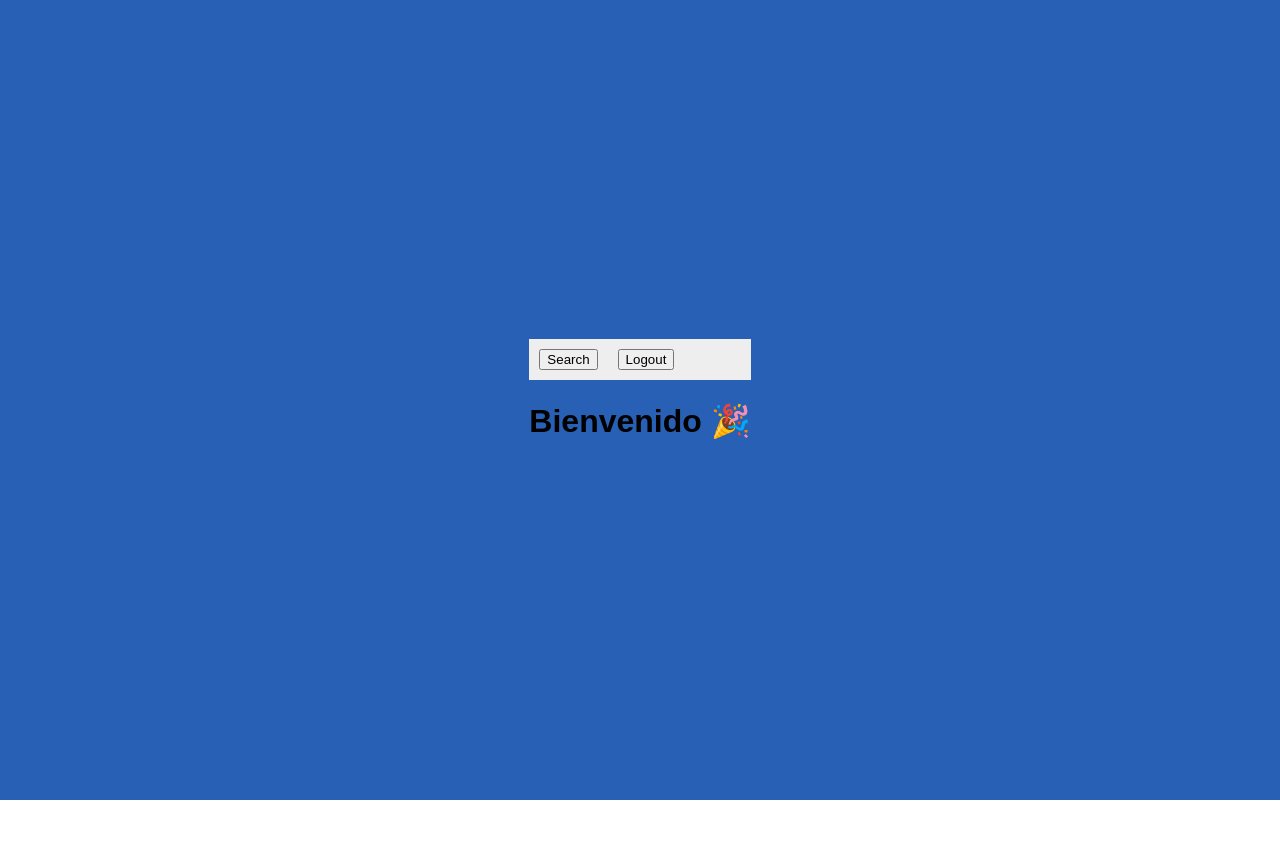
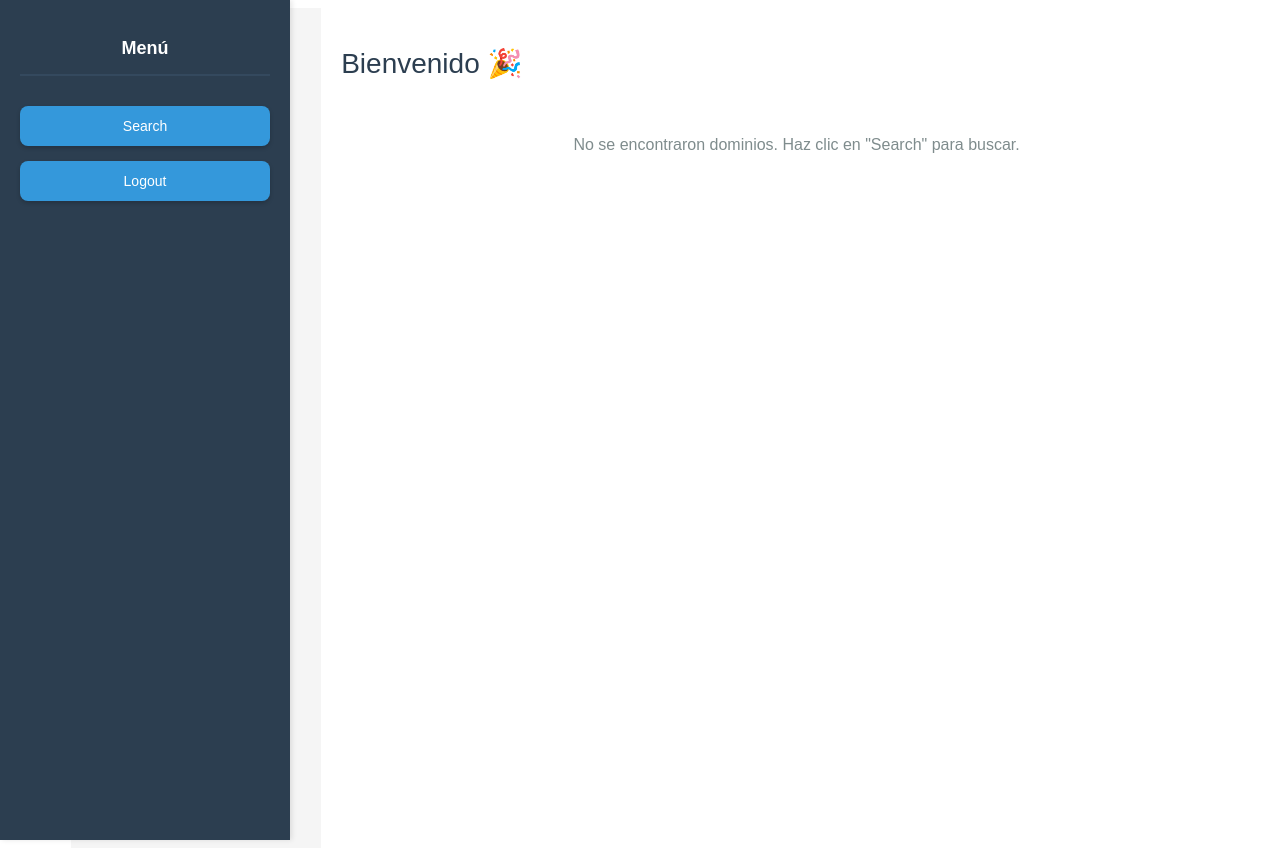
Before and after one commit to guillermoluisc/prog_4_ract_practice, a React (Vite) app: page /home in a window 1280 px wide. Before the commit the page ends 800 px from the top, so only its background shows below. Built offline with nearby package versions, Linux system fonts and the light colour scheme; sample sign-in values are in the browser's storage.

Commit message:
feature: panel and spinner

```diff
--- /dev/null
+++ b/src/components/DomainList.jsx
@@ -0,0 +1,108 @@
+// DomainList.js
+import React from 'react';
+
+function DomainList({ domains, isLoading }) {
+  if (isLoading) {
+    return (
+      <div style={styles.loadingContainer}>
+        <p style={styles.loadingText}>Cargando dominios...</p>
+      </div>
+    );
+  }
+
+  if (!domains || domains.length === 0) {
+    return (
+      <div style={styles.emptyContainer}>
+        <p style={styles.emptyText}>No se encontraron dominios. Haz clic en "Search" para buscar.</p>
+      </div>
+    );
+  }
+
+  return (
+    <div style={styles.container}>
+      <h2 style={styles.title}>Dominios Encontrados ({domains.length})</h2>
+      <div style={styles.grid}>
+        {domains.map((domain) => (
+          <div key={domain.id} style={styles.card}>
+            <div style={styles.cardContent}>
+              <div>
+                <h3 style={styles.domainName}>
+                  {domain.name}
+                </h3>
+                <p style={styles.domainInfo}>
+                  <strong>Código:</strong> {domain.code}
+                </p>
+                <p style={styles.domainInfo}>
+                  <strong>ID:</strong> {domain.id}
+                </p>
+              </div>
+            </div>
+          </div>
+        ))}
+      </div>
+    </div>
+  );
+}
+
+export default DomainList;
+
+const styles = {
+  container: {
+    padding: '20px'
+  },
+  title: {
+    color: '#2c3e50',
+    fontSize: '24px',
+    fontWeight: '500',
+    marginBottom: '20px',
+    borderBottom: '2px solid #3498db',
+    paddingBottom: '10px'
+  },
+  grid: {
+    display: 'grid',
+    gap: '15px',
+    marginTop: '20px'
+  },
+  card: {
+    border: '1px solid #ddd',
+    borderRadius: '8px',
+    padding: '15px',
+    backgroundColor: '#f9f9f9',
+    boxShadow: '0 2px 4px rgba(0,0,0,0.1)',
+    transition: 'transform 0.2s ease, box-shadow 0.2s ease',
+    cursor: 'pointer'
+  },
+  cardContent: {
+    display: 'flex',
+    justifyContent: 'space-between',
+    alignItems: 'center'
+  },
+  domainName: {
+    margin: '0 0 8px 0',
+    color: '#2c3e50',
+    fontSize: '18px',
+    fontWeight: '600'
+  },
+  domainInfo: {
+    margin: '5px 0 0 0',
+    color: '#666',
+    fontSize: '14px'
+  },
+  loadingContainer: {
+    padding: '20px',
+    textAlign: 'center'
+  },
+  loadingText: {
+    color: '#3498db',
+    fontSize: '16px',
+    fontStyle: 'italic'
+  },
+  emptyContainer: {
+    padding: '20px',
+    textAlign: 'center'
+  },
+  emptyText: {
+    color: '#7f8c8d',
+    fontSize: '16px'
+  }
+};
--- a/src/components/Home.jsx
+++ b/src/components/Home.jsx
@@ -1,22 +1,155 @@
+// Home.js
 import { useNavigate } from "react-router-dom";
+import { useState } from "react";
+import DomainList from './DomainList'; // Importa el componente
+import Spinner from "./Snipper";
 
 function Home() {
   const navigate = useNavigate();
+  const [domains, setDomains] = useState([]); // Estado para los dominios
+  const [isLoading, setIsLoading] = useState(false); // Estado para loading
 
   const handleLogout = () => {
-    localStorage.removeItem("token");
+    // Elimina el token del estado también al hacer logout
+    setDomains([]);
     navigate("/");
   };
 
+  const handleSearch = async () => {
+    const token = localStorage.getItem("token");
+    setIsLoading(true); // Activar loading
+
+    try {
+      const response = await fetch("http://localhost:91/domains", {
+        method: "GET",
+        headers: {
+          "Content-Type": "application/json",
+          "x-api-key": token,
+        },
+      });
+
+      if (!response.ok) {
+        localStorage.removeItem("token");
+        navigate("/");
+        alert("Sesión expirada o token inválido. Vuelve a iniciar sesión.");
+        return;
+      }
+
+      const data = await response.json();
+      console.log("Resultados:", data);
+
+      // Actualizar el estado con los dominios recibidos
+      // Asumiendo que la estructura es { data: Array }
+      setDomains(data.data || data); // Usar data.data si existe, sino usar data directamente
+
+    } catch (error) {
+      console.error("Error en search:", error);
+      alert("No se pudo conectar al servidor");
+      setDomains([]); // Limpiar dominios en caso de error
+    } finally {
+      setIsLoading(false); // Desactivar loading
+    }
+  };
+
   return (
-    <div>
-      <nav style={{ display: "flex", gap: "20px", padding: "10px", background: "#eee" }}>
-        <button onClick={() => alert("Search pendiente...")}>Search</button>
-        <button onClick={handleLogout}>Logout</button>
-      </nav>
-      <h1>Bienvenido 🎉</h1>
+    <div style={styles.container}>
+      <div style={styles.sidebar}>
+        <h3 style={styles.sidebarTitle}>Menú</h3>
+        <div style={styles.buttonContainer}>
+          <button
+            onClick={handleSearch}
+            disabled={isLoading}
+            style={styles.button}
+          >
+            {isLoading ? "Buscando..." : "Search"}
+          </button>
+          <button
+            onClick={handleLogout}
+            style={styles.button}
+          >
+            Logout
+          </button>
+        </div>
+      </div>
+
+      <div style={styles.mainContent}>
+        <h1 style={styles.welcomeTitle}>Bienvenido 🎉</h1>
+        {isLoading && <Spinner  styles={styles} />}
+        <DomainList domains={domains} isLoading={isLoading} />
+      </div>
     </div>
   );
 }
 
 export default Home;
+
+const styles = {
+  container: {
+    display: 'flex',
+    minHeight: '100vh',
+    backgroundColor: '#f5f5f5'
+  },
+  sidebar: {
+    width: '250px',
+    backgroundColor: '#2c3e50',
+    padding: '20px',
+    boxShadow: '2px 0 5px rgba(0,0,0,0.1)',
+    position: 'fixed',
+    height: '100vh',
+    left: 0,
+    top: 0
+  },
+  sidebarTitle: {
+    color: '#ffffff',
+    marginBottom: '30px',
+    fontSize: '18px',
+    fontWeight: '600',
+    textAlign: 'center',
+    borderBottom: '2px solid #34495e',
+    paddingBottom: '15px'
+  },
+  buttonContainer: {
+    display: 'flex',
+    flexDirection: 'column',
+    gap: '15px'
+  },
+  button: {
+    padding: '12px 16px',
+    backgroundColor: '#3498db',
+    color: 'white',
+    border: 'none',
+    borderRadius: '8px',
+    cursor: 'pointer',
+    fontSize: '14px',
+    fontWeight: '500',
+    transition: 'all 0.3s ease',
+    boxShadow: '0 2px 4px rgba(0,0,0,0.2)'
+  },
+  mainContent: {
+    marginLeft: '250px',
+    padding: '20px',
+    flex: 1,
+    backgroundColor: '#ffffff',
+    minHeight: '100vh'
+  },
+  welcomeTitle: {
+    color: '#2c3e50',
+    marginBottom: '20px',
+    fontSize: '28px',
+    fontWeight: '300'
+  },
+  overlay: {
+    display: 'flex',
+    justifyContent: 'center',
+    alignItems: 'center',
+    marginTop: '20px',
+  },
+  spinner: {
+    width: '30px',
+    height: '30px',
+    border: '4px solid #f3f3f3',
+    borderTop: '4px solid #3498db',
+    borderRadius: '50%',
+    animation: 'spin 1s linear infinite'
+  },
+};
--- a/src/components/Login.jsx
+++ b/src/components/Login.jsx
@@ -62,31 +62,41 @@ function Login() {
   };
 
   return (
-    <div style={ styles.nav }>
-      <h2>Login</h2>
+    <div style={styles.container}>
+      <div style={styles.loginCard}>
+        <div style={styles.header}>
+          <h2 style={styles.title}>Iniciar Sesión</h2>
+          <p style={styles.subtitle}>Accede a tu cuenta</p>
+        </div>
+
         <form onSubmit={handleSubmit} style={styles.form}>
-        <div>
+          <div style={styles.inputGroup}>
             <input
               type="email"
               placeholder="Email"
               value={email}
-            //cuando cambia el input setea en la variable email el valor e.target.value (el target es el apuntado)
               onChange={(e) => setEmail(e.target.value)}
+              style={styles.input}
               required
             />
           </div>
-        <div>
+
+          <div style={styles.inputGroup}>
             <input
               type="password"
               placeholder="Contraseña"
               value={password}
-            //lo mismo ocurre con el password
               onChange={(e) => setPassword(e.target.value)}
+              style={styles.input}
               required
             />
           </div>
-        <button type="submit">Entrar</button>
+
+          <button type="submit" style={styles.button}>
+            Entrar
+          </button>
         </form>
+      </div>
     </div>
   );
 }
@@ -94,18 +104,68 @@ return (
 export default Login;
 
 const styles = {
-  nav: {
+  container: {
     display: "flex",
-    flexDirection: "column",
     justifyContent: "center",
     alignItems: "center",
-    height: "100vh",
-    color: "#c7b22fff",
+    minHeight: "100vh",
+    backgroundColor: "#f5f5f5",
+    padding: "20px"
+  },
+  loginCard: {
+    backgroundColor: "#ffffff",
+    borderRadius: "12px",
+    boxShadow: "0 4px 20px rgba(0,0,0,0.1)",
+    padding: "40px",
+    width: "100%",
+    maxWidth: "400px",
+    textAlign: "center"
+  },
+  header: {
+    marginBottom: "30px"
+  },
+  title: {
+    color: "#2c3e50",
+    fontSize: "28px",
+    fontWeight: "600",
+    margin: "0 0 8px 0"
+  },
+  subtitle: {
+    color: "#7f8c8d",
+    fontSize: "16px",
+    margin: "0",
+    fontWeight: "400"
   },
   form: {
     display: "flex",
     flexDirection: "column",
-    alignItems: "center",
-    gap: "10px",
+    gap: "20px"
   },
+  inputGroup: {
+    display: "flex",
+    flexDirection: "column"
+  },
+  input: {
+    padding: "15px",
+    fontSize: "16px",
+    border: "2px solid #ecf0f1",
+    borderRadius: "8px",
+    backgroundColor: "#ffffff",
+    color: "#2c3e50",
+    transition: "all 0.3s ease",
+    outline: "none"
+  },
+  button: {
+    padding: "15px",
+    fontSize: "16px",
+    fontWeight: "600",
+    backgroundColor: "#3498db",
+    color: "white",
+    border: "none",
+    borderRadius: "8px",
+    cursor: "pointer",
+    transition: "all 0.3s ease",
+    boxShadow: "0 2px 4px rgba(52, 152, 219, 0.3)",
+    marginTop: "10px"
+  }
 };
--- /dev/null
+++ b/src/components/Snipper.jsx
@@ -0,0 +1,12 @@
+// Spinner.js
+import React from "react";
+
+const Spinner = ({ styles }) => {
+  return (
+    <div style={styles.overlay}>
+      <div style={styles.spinner}></div>
+    </div>
+  );
+};
+
+export default Spinner;
--- a/src/index.css
+++ b/src/index.css
@@ -1,14 +1,10 @@
-/* Ocupa toda la pantalla y centra todo */
-html, body, #root {
-  height: 100%;
-  margin: 0;
-  padding: 0;
+#root {
+  padding-left: 5%;
+  justify-content: center; /* centra horizontal */
+  font-family: Arial, sans-serif;
 }
 
-#root {
-  display: flex;
-  justify-content: center; /* centra horizontal */
-  align-items: center;     /* centra vertical */
-  background-color: #2760b5;
-  font-family: Arial, sans-serif;
+@keyframes spin {
+  0% { transform: rotate(0deg); }
+  100% { transform: rotate(360deg); }
 }
```
Lines whose indentation alone changed are shown as unchanged.
